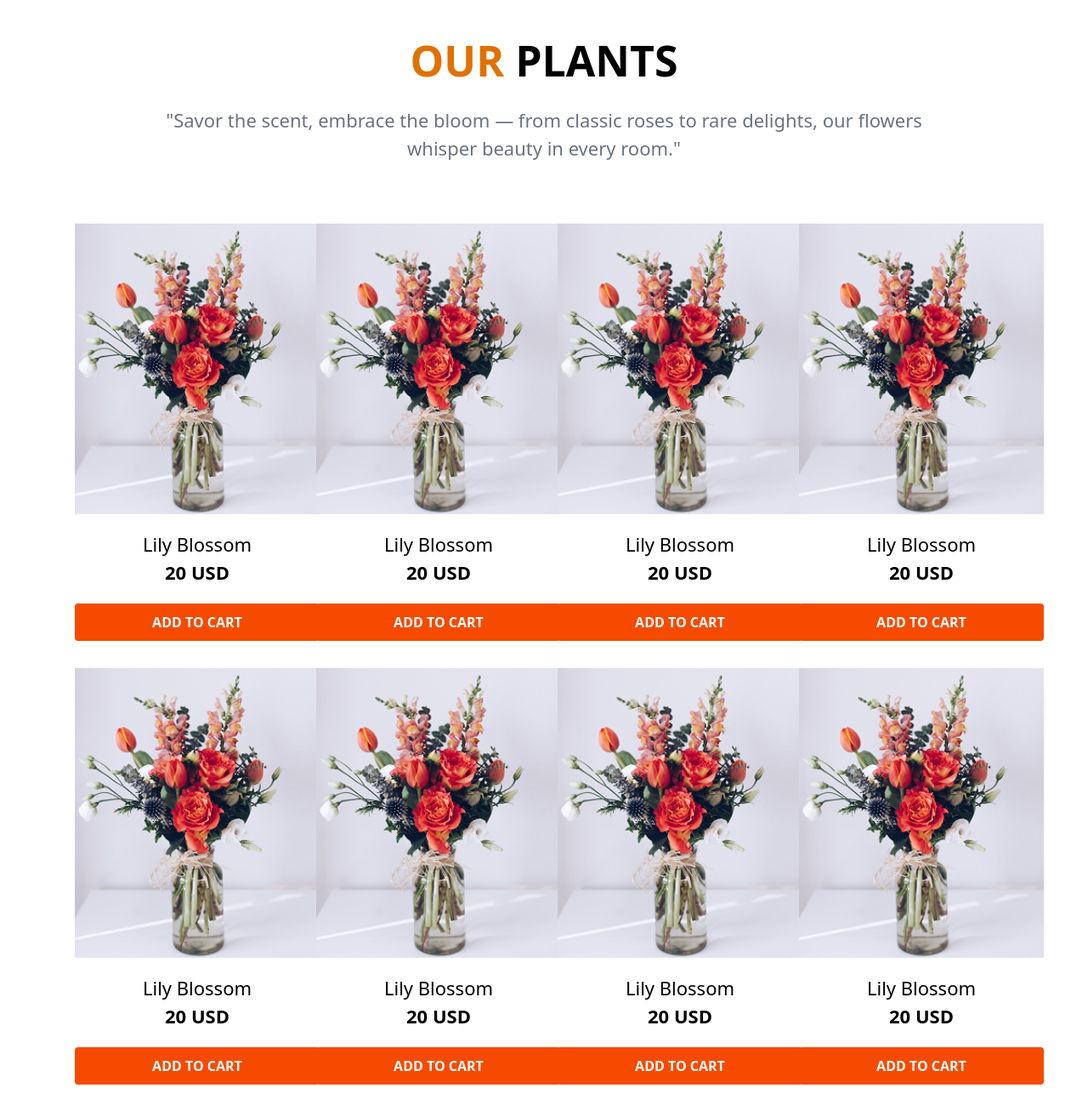
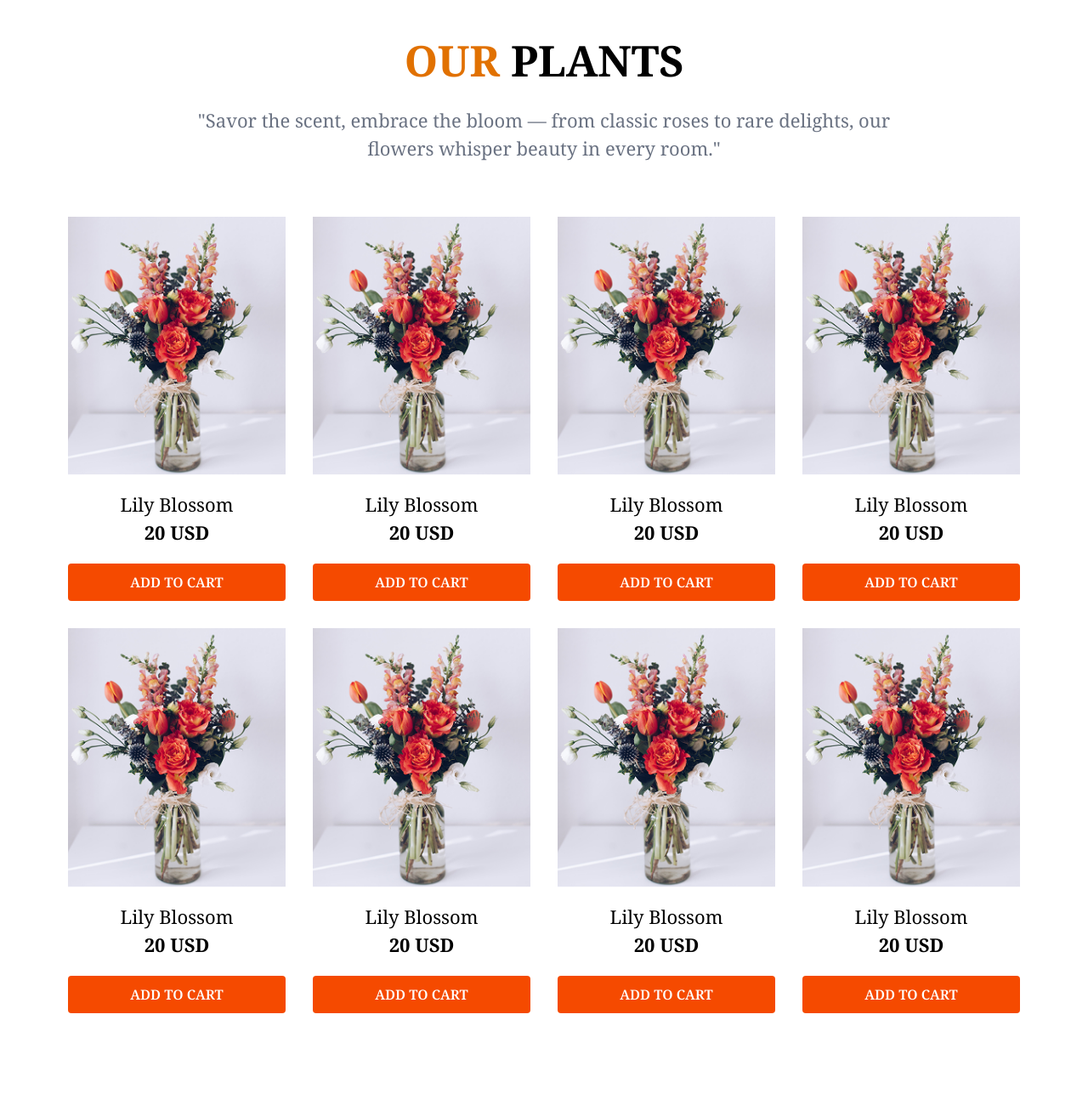
Before and after one commit to nafisahmed180/2nd-assignment, a plain HTML site: page index.html in a window 1280 px wide. Shown: the part 696-1996 px from the top of the page at 85% size. After the commit the page ends 1904 px from the top, so only its background shows below. Drawn offline with nearby package versions, Linux system fonts and the light colour scheme.

Commit message:
Plant sectjion update

```diff
--- a/index.html
+++ b/index.html
@@ -5,7 +5,7 @@
     <meta charset="UTF-8">
     <meta name="viewport" content="width=device-width, initial-scale=1.0">
     <script src="https://cdn.jsdelivr.net/npm/@tailwindcss/browser@4"></script>
-
+    <link rel="stylesheet" href="style.css">
     <link href="https://fonts.googleapis.com/css2?family=Noto+Serif:ital,wght@0,100..900;1,100..900&display=swap"
         rel="stylesheet">
     <title>Responsive Flowers</title>
@@ -13,6 +13,9 @@
 </head>
 
 <body class="bg-white">
+
+    <!-- Navigation Section -->
+
     <header>
 
         <nav class=" flex items-center justify-between max-w-6xl mt-5 mx-auto p-3 ">
@@ -31,6 +34,10 @@
                 </div>
             </div>
         </nav>
+
+        <!-- Banner Section -->
+
+
         <section class="banner flex items-end max-w-6xl mt-30 mx-auto max-sm:flex-col-reverse decoration-auto">
             <div class="space-y-5 max-sm:p-3">
                 <h1 class="noto-serif-1 text-5xl text-black font-bold leading-tight ">ALWAYS <span
@@ -46,14 +53,18 @@
         </section>
     </header>
     <main>
+
+        <!-- Plants Section -->
+
         <section class="Plants noto-serif-1 max-w-6xl mx-auto">
             <div class="justify-items-center px-32 pt-32 ">
                 <h2 class="font-bold text-[50px] text-black"><span class="text-amber-600">OUR</span> PLANTS</h2>
-                <p class="text-gray-500 text-[22px] mt-4 mb-12 block text-center">"Savor the scent, embrace the bloom — from classic roses to rare delights, our
+                <p class="text-gray-500 text-[22px] mt-4 mb-12 block text-center">"Savor the scent, embrace the bloom —
+                    from classic roses to rare delights, our
                     flowers whisper beauty in every room."</p>
             </div>
-            <div class="cards grid grid-cols-1 sm:grid-cols-2 lg:grid-cols-4 gap-8 p-6">
-                <div class="w-72 text-center ">
+            <div class="cards grid grid-cols-4 ">
+                <div class="w-72 text-center p-4">
                     <img class="w-7xl" src="assets/sample-flower-image.png" alt="">
                     <h5 class="text-[22px] text-black pt-4">Lily Blossom</h5>
                     <p class="text-[22px] text-black font-bold pb-5">20 USD</p>
@@ -62,7 +73,7 @@
                         ADD TO CART
                     </button>
                 </div>
-                <div class="w-72 text-center ">
+                <div class="w-72 text-center  p-4">
                     <img class="w-7xl" src="assets/sample-flower-image.png" alt="">
                     <h5 class="text-[22px] text-black pt-4">Lily Blossom</h5>
                     <p class="text-[22px] text-black font-bold pb-5">20 USD</p>
@@ -71,7 +82,7 @@
                         ADD TO CART
                     </button>
                 </div>
-                <div class="w-72 text-center ">
+                <div class="w-72 text-center  p-4">
                     <img class="w-7xl" src="assets/sample-flower-image.png" alt="">
                     <h5 class="text-[22px] text-black pt-4">Lily Blossom</h5>
                     <p class="text-[22px] text-black font-bold pb-5">20 USD</p>
@@ -80,7 +91,7 @@
                         ADD TO CART
                     </button>
                 </div>
-                <div class="w-72 text-center ">
+                <div class="w-72 text-center  p-4">
                     <img class="w-7xl" src="assets/sample-flower-image.png" alt="">
                     <h5 class="text-[22px] text-black pt-4">Lily Blossom</h5>
                     <p class="text-[22px] text-black font-bold pb-5">20 USD</p>
@@ -89,7 +100,7 @@
                         ADD TO CART
                     </button>
                 </div>
-                <div class="w-72 text-center ">
+                <div class="w-72 text-center p-4">
                     <img class="w-7xl" src="assets/sample-flower-image.png" alt="">
                     <h5 class="text-[22px] text-black pt-4">Lily Blossom</h5>
                     <p class="text-[22px] text-black font-bold pb-5">20 USD</p>
@@ -98,7 +109,7 @@
                         ADD TO CART
                     </button>
                 </div>
-                <div class="w-72 text-center ">
+                <div class="w-72 text-center  p-4">
                     <img class="w-7xl" src="assets/sample-flower-image.png" alt="">
                     <h5 class="text-[22px] text-black pt-4">Lily Blossom</h5>
                     <p class="text-[22px] text-black font-bold pb-5">20 USD</p>
@@ -107,7 +118,7 @@
                         ADD TO CART
                     </button>
                 </div>
-                <div class="w-72 text-center ">
+                <div class="w-72 text-center  p-4">
                     <img class="w-7xl" src="assets/sample-flower-image.png" alt="">
                     <h5 class="text-[22px] text-black pt-4">Lily Blossom</h5>
                     <p class="text-[22px] text-black font-bold pb-5">20 USD</p>
@@ -116,7 +127,7 @@
                         ADD TO CART
                     </button>
                 </div>
-                <div class="w-72 text-center ">
+                <div class="w-72 text-center  p-4">
                     <img class="w-7xl" src="assets/sample-flower-image.png" alt="">
                     <h5 class="text-[22px] text-black pt-4">Lily Blossom</h5>
                     <p class="text-[22px] text-black font-bold pb-5">20 USD</p>
--- /dev/null
+++ b/style.css
@@ -0,0 +1,11 @@
+@import "tailwindcss";
+
+
+.noto-serif-1 {
+  font-family: "Noto Serif", serif;
+  font-optical-sizing: auto;
+  font-weight: <weight>;
+  font-style: normal;
+  font-variation-settings:
+    "wdth" 100;
+}
```
